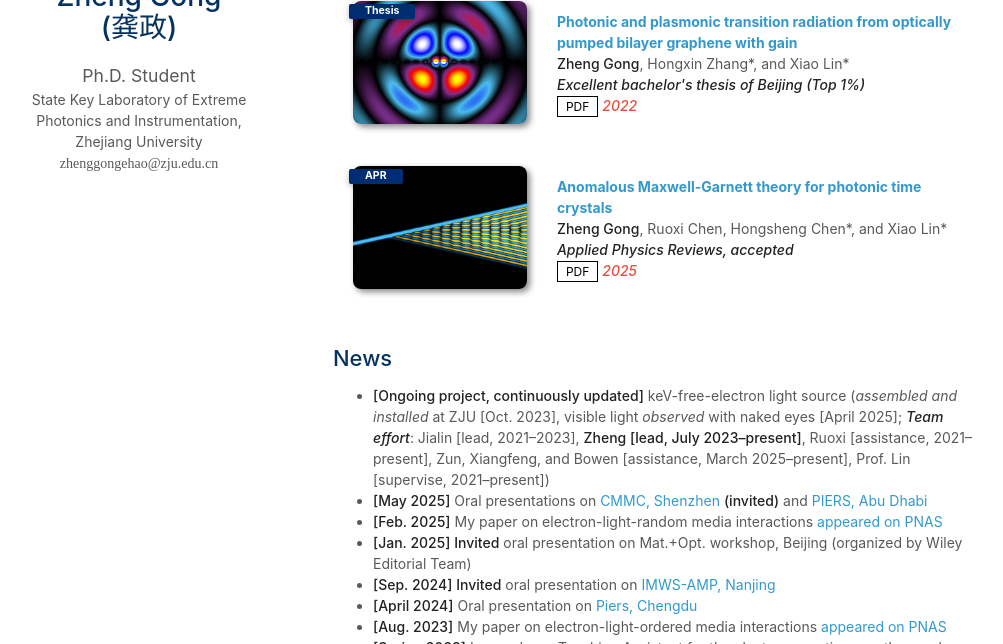
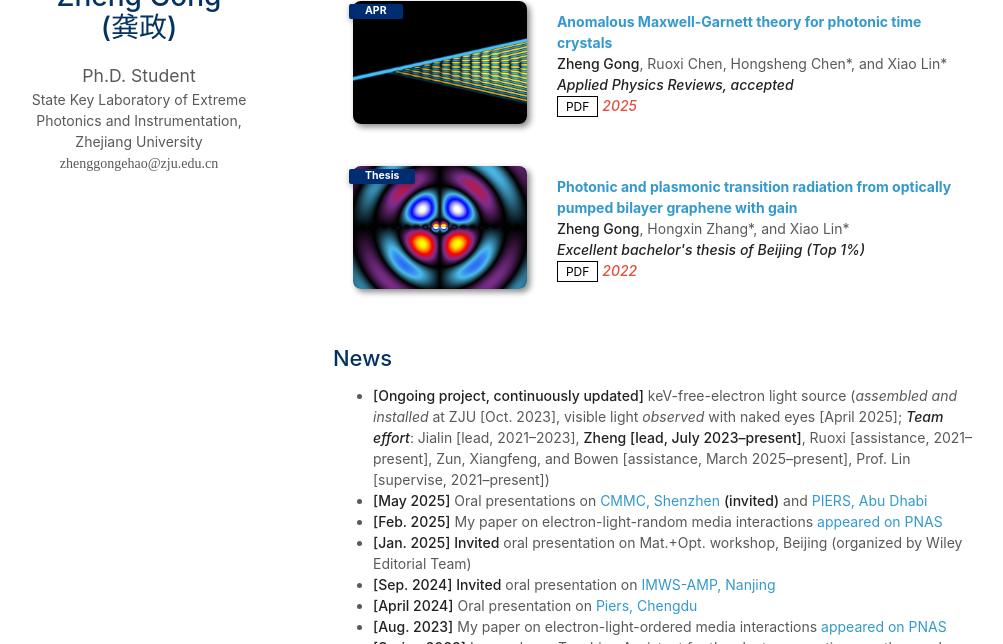
Before and after one commit to zhenggongehao/zhenggongehao.github.io, a Jekyll site: the page built from index.md, in a window 1280 px wide and 900 px high, scrolled down 634 px, cut to the strip 256-900 px from the top of the window. Shown: the whole strip, without its empty margins (137-1140 px from the left). Built offline with Jekyll 4.4.1, drawn with Linux system fonts in a browser that asks for light colours; nearby versions of some CDN libraries; a style sheet for code colours, icons or effects is not loaded; our own code applies the rules of GitHub Pages for plain Markdown files; part of the change alters nothing that is shown.

Commit message:
update_publications.yml

```diff
--- a/_data/publications.yml
+++ b/_data/publications.yml
@@ -19,6 +19,15 @@ main:
     image: ./assets/img/interfacialCR.png
     notes: 2023
 
+  - title: Anomalous Maxwell-Garnett theory for photonic time crystals
+    authors: <strong>Zheng Gong</strong>, Ruoxi Chen, Hongsheng Chen*, and Xiao Lin*
+    conference_short: APR
+    conference: <strong>Applied Physics Reviews, accepted</strong>
+    pdf: https://arxiv.org/abs/2504.05735
+    data:
+    image: ./assets/img/anomalousMG.png
+    notes: 2025
+
   - title: Photonic and plasmonic transition radiation from optically pumped bilayer graphene with gain
     authors: <strong>Zheng Gong</strong>, Hongxin Zhang*, and Xiao Lin*
     conference_short: Thesis
@@ -28,12 +37,3 @@ main:
     bibtex:
     image: ./assets/img/bilayerGraphene2.png
     notes: 2022
-
-  - title: Anomalous Maxwell-Garnett theory for photonic time crystals
-    authors: <strong>Zheng Gong</strong>, Ruoxi Chen, Hongsheng Chen*, and Xiao Lin*
-    conference_short: APR
-    conference: <strong>Applied Physics Reviews, accepted</strong>
-    pdf: https://arxiv.org/abs/2504.05735
-    data:
-    image: ./assets/img/anomalousMG.png
-    notes: 2025
```
